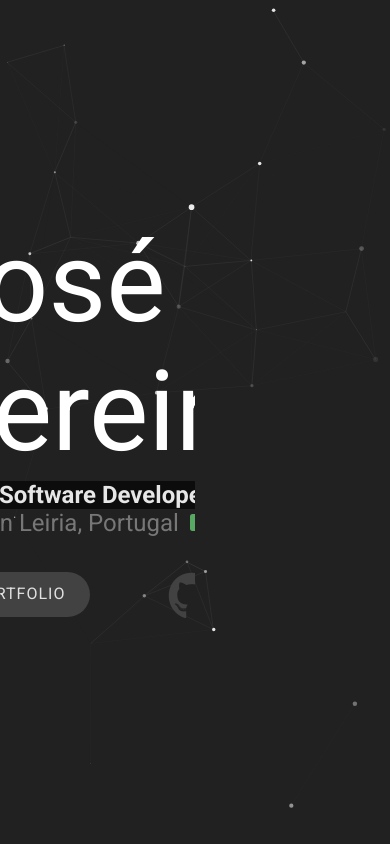
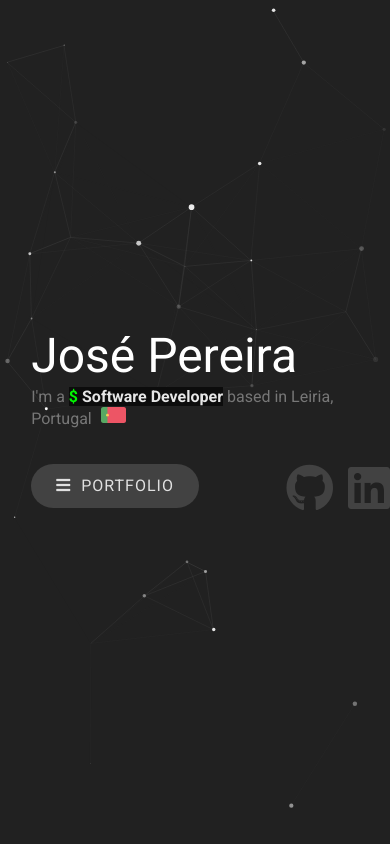
Before and after one commit to jomifepe/jomifepe.github.io, a plain HTML site: page index.html in a window 390 px wide. Drawn offline with Linux system fonts and the light colour scheme.

Commit message:
Fixed responsiveness of some elements

```diff
--- a/resources/css/style.scss
+++ b/resources/css/style.scss
@@ -121,18 +121,19 @@ canvas {
 .right {
 	top: 0;
 	pointer-events: none;
-	width: 50%;
+	// width: 50%;
 	height: 100vh;
 }
 
 .left {
+	width: 100%;
 	left: 0;
 	position: relative;
 	overflow: hidden;
 }
 
 .right {
-	left: 50%;
+	// left: 50%;
 	position: fixed;
 	z-index: 1;
 
@@ -143,14 +144,14 @@ canvas {
 	}
 }
 
-.content-wrapper {
-	pointer-events: none;
-	z-index: 2;
-	width: 100%;
-	overflow: hidden;
-	position: relative;
-	visibility: hidden;
-}
+// .content-wrapper {
+// 	pointer-events: none;
+// 	z-index: 2;
+// 	width: 100%;
+// 	overflow: hidden;
+// 	position: relative;
+// 	visibility: hidden;
+// }
 
 // section {
 // 	@include flexbox();
@@ -168,7 +169,8 @@ canvas {
 	pointer-events: none;
 	@include flexbox();
 	align-items: center;
-	justify-content: center;
+	justify-content: flex-start;
+	margin-left: 8%;
 	height: 100vh;
 	// margin: 0 auto;
 
@@ -236,6 +238,24 @@ canvas {
 		}
 	}
 }
+
+@media (max-width: 640px) {
+	.home {
+		.info {
+			.info-title { font-size: 500%; }
+			.info-body { font-size: 120%; }
+		}
+	}
+}
+@media (max-width: 480px) {
+	.home {
+		.info {
+			.info-title { font-size: 300%; }
+			.info-body { font-size: 100%; }
+		}
+	}
+}
+
 #projects {
 	background-color: #f1f2f6;
 	pointer-events: auto;
@@ -305,24 +325,24 @@ canvas {
 	visibility: hidden;
 }
 // @media (min-width: 64em) {
-// 	.content-wrapper {
-// 		width: 80%;
-// 		margin-left: 25%;
-// 	}
-// 	.sidebar {
-// 		width: 25%;
-// 		visibility: visible;
-// 	}
+	// .content-wrapper {
+	// 	width: 80%;
+	// 	margin-left: 25%;
+	// }
+	// .sidebar {
+	// 	width: 25%;
+	// 	visibility: visible;
+	// }
 // }
 // @media (min-width: 80em) {
-// 	.content-wrapper {
-// 		width: 80%;
-// 		margin-left: 25em;
-// 	}
-// 	.sidebar {
-// 		width: 25em;
-// 		visibility: visible;
-// 	}
+	// .content-wrapper {
+	// 	width: 80%;
+	// 	margin-left: 25em;
+	// }
+	// .sidebar {
+	// 	width: 25em;
+	// 	visibility: visible;
+	// }
 // }
 .sidebar .nav {
 	margin-top: 30px;
```
Also changed, not shown: resources/css/style.css, resources/css/style.min.css.
